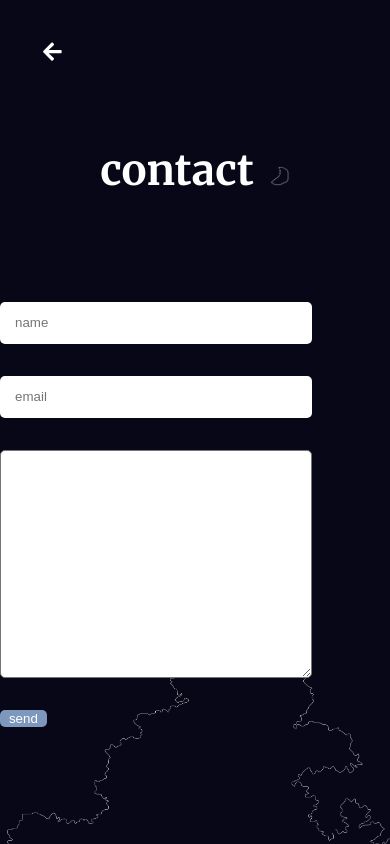
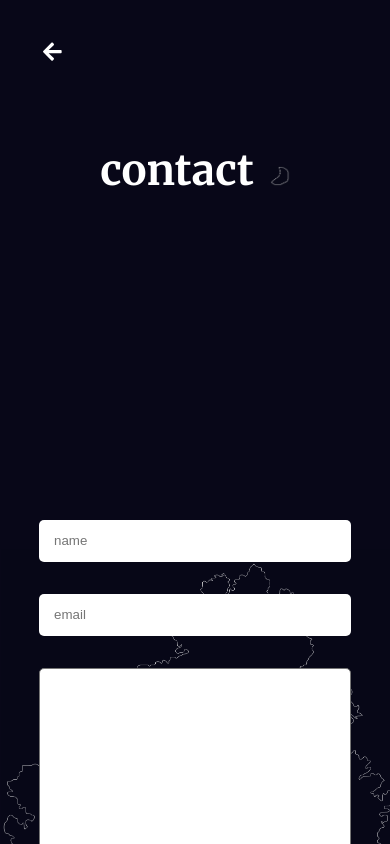
Before and after one commit to AndresPonciano/poncitions, a React (Create React App) app: page /contact in a window 390 px wide. Built offline with nearby package versions, Linux system fonts and the light colour scheme.

Commit message:
finising details on responsiveness

```diff
--- a/src/components/Contact.js
+++ b/src/components/Contact.js
@@ -23,7 +23,7 @@ const Contact = () => {
 
     return (
         <React.Fragment>
-            <MainBody contentHeight="60%">
+            <MainBody contentHeight="110%">
                 {/* <div css={infoBody}> */}
                 <div css={backIcon} onClick={() => history.goBack()}>
                     <FontAwesomeIcon
--- a/src/styles/ContactStyles.js
+++ b/src/styles/ContactStyles.js
@@ -10,6 +10,8 @@ export const formContainer = css`
     @media (max-width: 580px) {
         height: 500%;
         margin-bottom: 5em;
+        margin-left: auto;
+        margin-right: auto;
     }
 `;
 
@@ -50,8 +52,6 @@ export const sendButton = css`
     }
 
     @media (max-width: 580px) {
-        height: 500%;
-        margin-bottom: 5em;
     }
 `;
 
--- a/src/styles/SkillsStyles.js
+++ b/src/styles/SkillsStyles.js
@@ -29,6 +29,10 @@ export const progress = (props) => css`
     background-color: #7d97bd;
     color: white;
     text-align: center;
+
+    @media (max-width: 580px) {
+        margin-bottom: 4em;
+    }
 `;
 
 export const ProgressContainer = styled.div`
--- a/src/styles/TemplateStyle.js
+++ b/src/styles/TemplateStyle.js
@@ -17,6 +17,7 @@ export const infoBody = (props) => css`
     grid-template-rows: 100vh;
 
     @media (max-width: 580px) {
+        height: 100vh;
         display: grid;
         grid-template-columns: auto;
         grid-template-rows: 20px 300px ${props.contentHeight};
```
